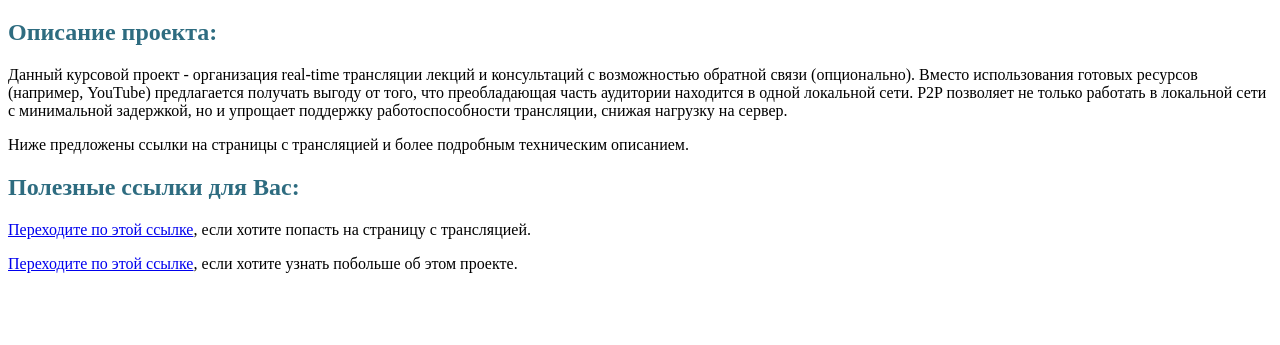
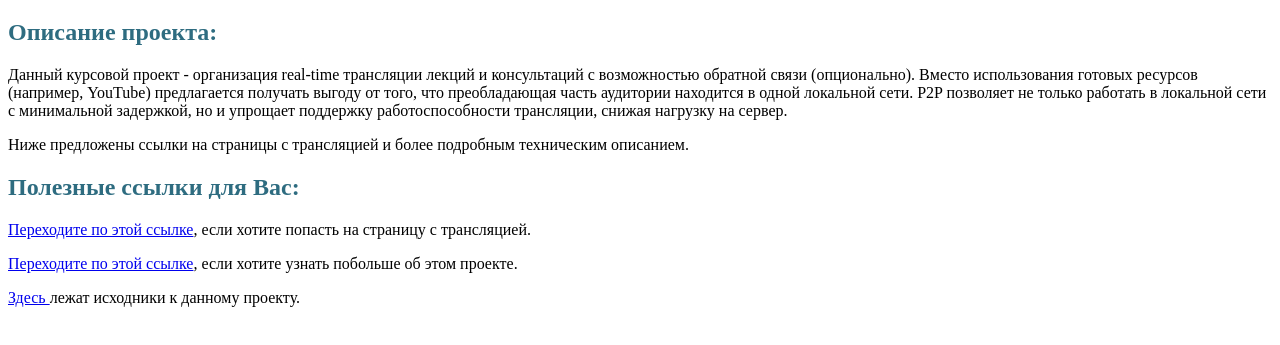
Before and after one commit to sepy97/P2PTV, a plain HTML site: page index.html in a window 1280 px wide. Shown: the part 61-406 px from the top of the page. Drawn offline with Linux system fonts and the light colour scheme.

Commit message:
Added link to github repository

```diff
--- a/index.html
+++ b/index.html
@@ -14,6 +14,7 @@
 <h2 style="color: #2e6c80;">Полезные ссылки для Вас:</h2>
 <p><a href="/br.html">Переходите по этой ссылке</a>, если хотите попасть на страницу с трансляцией.</p>
 <p><a href="/specs.html">Переходите по этой ссылке</a>, если хотите узнать побольше об этом проекте.</p>
+<p><a href="https://github.com/sepy97/P2PTV/tree/s57609">  Здесь </a> лежат исходники к данному проекту.</p>
 <!--http://w57609.vdi.mipt.ru-->
 <!--http://w57609.vdi.mipt.ru-->
 </html>
```
